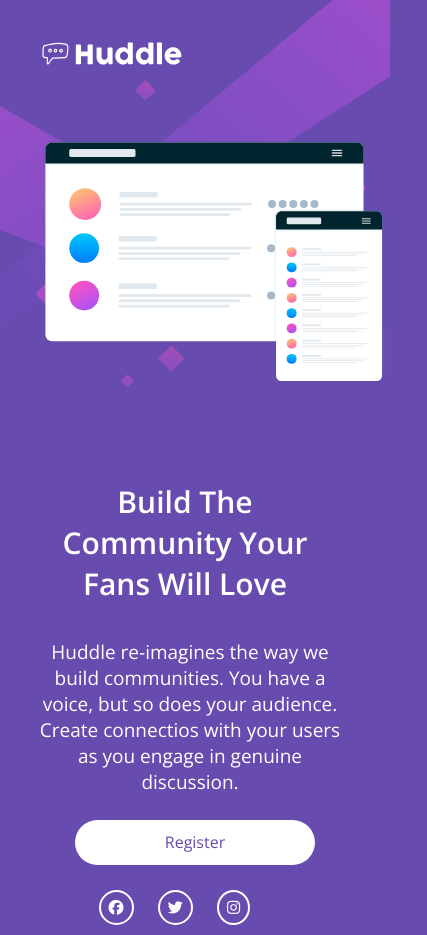
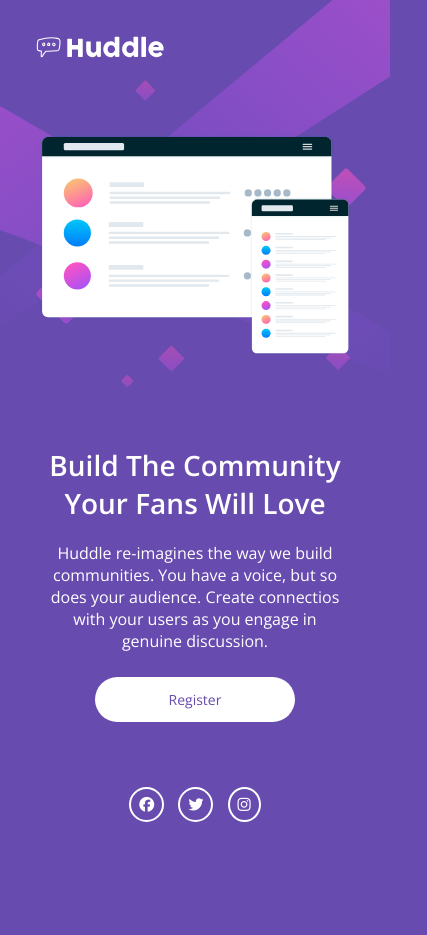
Before and after one commit to Daniel-Maximiano/projeto-huddle-base, a plain HTML site: page index.html in a window 390 px wide. Shown: the whole page, 427 px wide, since content can reach past the window. After the commit the page ends 887 px from the top, so only its background shows below. Drawn offline with nearby package versions, Linux system fonts and the light colour scheme.

Commit message:
desktop full e responsivo 425

```diff
--- a/index.html
+++ b/index.html
@@ -34,7 +34,7 @@
 
     <main class="conteudo">
       <div class="image">
-        <img src="./src/images/illustration-mockups.svg" alt="maquetes de ilustração">
+        <img src="./src/images/illustration-mockups.svg" width="850" alt="maquetes de ilustração">
       </div>
 
       <div class="texto">
--- a/src/css/estilos.css
+++ b/src/css/estilos.css
@@ -2,27 +2,30 @@
     background: url("../images/bg-desktop.svg") no-repeat;
     background-color:  hsl(257, 40%, 49%);
     font-family: 'Open Sans';
-    max-width: 1440px;
+    background-size: 83%;
 }
 
 .header img{
-    margin: 50px 60px;
+    margin: 50px 85px;
 }
 
 .conteudo{
     display: flex;
+    max-width: 1610px;
+
 }
 
 .conteudo .image img{
-    margin: 20px 70px;
+    margin: 60px 85px;
 }
 
 .conteudo .texto h1{
-    font-size: 39px;
-    margin-top: 65px;
+    font-size: 40px;
+    margin-top: 110px;
     margin-right: 90px;
     color: #ffffff;
     font-weight: 600;
+
 }
 
 .conteudo .texto p{
@@ -54,13 +57,15 @@
 .footer{
     display: flex;
     justify-content: end;
-    margin-right: 60px;
+    max-width: 1700px
+
 }
 
 .footer .social i{
     font-size: 20px;
-    margin: 10px;
+    margin: -10px 10px;
     transition: 0.3s ease-in-out;
+
 }
 
 .social a i{
--- a/src/css/responsivo.css
+++ b/src/css/responsivo.css
@@ -3,113 +3,53 @@
         background: url("../images/bg-mobile.svg") no-repeat;
         background-color: hsl(257, 40%, 49%);
         background-size: contain;
-        /* max-width: 425px;  */
-
-
     }
 
     .header img{
-        max-width: 150px;
-        margin: 35px;
+        width: 35%;
+        margin: 30px;
     }
 
     .conteudo{
-        display:flex;
-        flex-direction: column;
+        display: block;
         text-align: center;
     }
 
     .conteudo .image img{
-        max-width: 343px;
-        margin: 27px 42px;
-    }
-
-    .conteudo .texto{
-        display: flex;
-        align-items: center;
-        flex-direction: column;
+        width: 80%;
+        margin: 35px auto;
     }
 
   .conteudo .texto h1{
-    font-size: 30px;
-    transform: translateX(35px);
+        font-size: 28px;
+        margin: 50px auto 20px;
+        width: 100%;
+        max-width: 300px;
   }
 
   .conteudo .texto p{
-    font-size: 19px;
-    transform: translateX(30px);
+        margin: auto;
+        font-size: 16px;
+        width: 100%;
+        max-width: 300px;
   }
 
   .conteudo .texto a{
-    font-size: 16px;
-    width: 240px;
-    height: 45px;
+        width: 100%;
+        max-width: 200px;
+        height: 45px;
+        font-size: 14px;
+        margin: 25px auto;
   }
+
+  .footer {
+        justify-content: center;
+        margin: 60px 0;
+    }
 
   .footer .social i{
     font-size: 15px;
-    transform: translateX(-70px);
-    margin-top: 25px;
+    margin: 5px
   }
 
-
-
-
-
-
-
 }
-
-
-
-/* @media(max-width: 425px){
-    .fundo{
-        background: url('../images/bg-mobile.svg') no-repeat;
-        background-color: hsl(257, 40%, 49%);
-
-    }
-
-    .header .header-container {
-        padding: 35px 30px;
-    }
-
-    .header .header-container img{
-        max-width: 130px;
-    }
-
-    .conteudo{
-        display: flex;
-        flex-direction: column;
-    }
-
-    .conteudo .image img{
-        max-width: 100%;
-    }
-
-    .conteudo.texto{
-        display: flex;
-    }
-
-    .conteudo .texto h1{
-        font-size: 28px;
-        text-align: center;
-    }
-
-    .conteudo .texto p{
-        text-align: center;
-        font-size: 18px;
-    }
-
-    .conteudo .texto a{
-       transform: translateX(100px);
-    }
-
-    .footer{
-        display: flex;
-        justify-content: center;
-    }
-
-    .footer .social i{
-        padding: 50px 10px;
-    }
-} */
```
